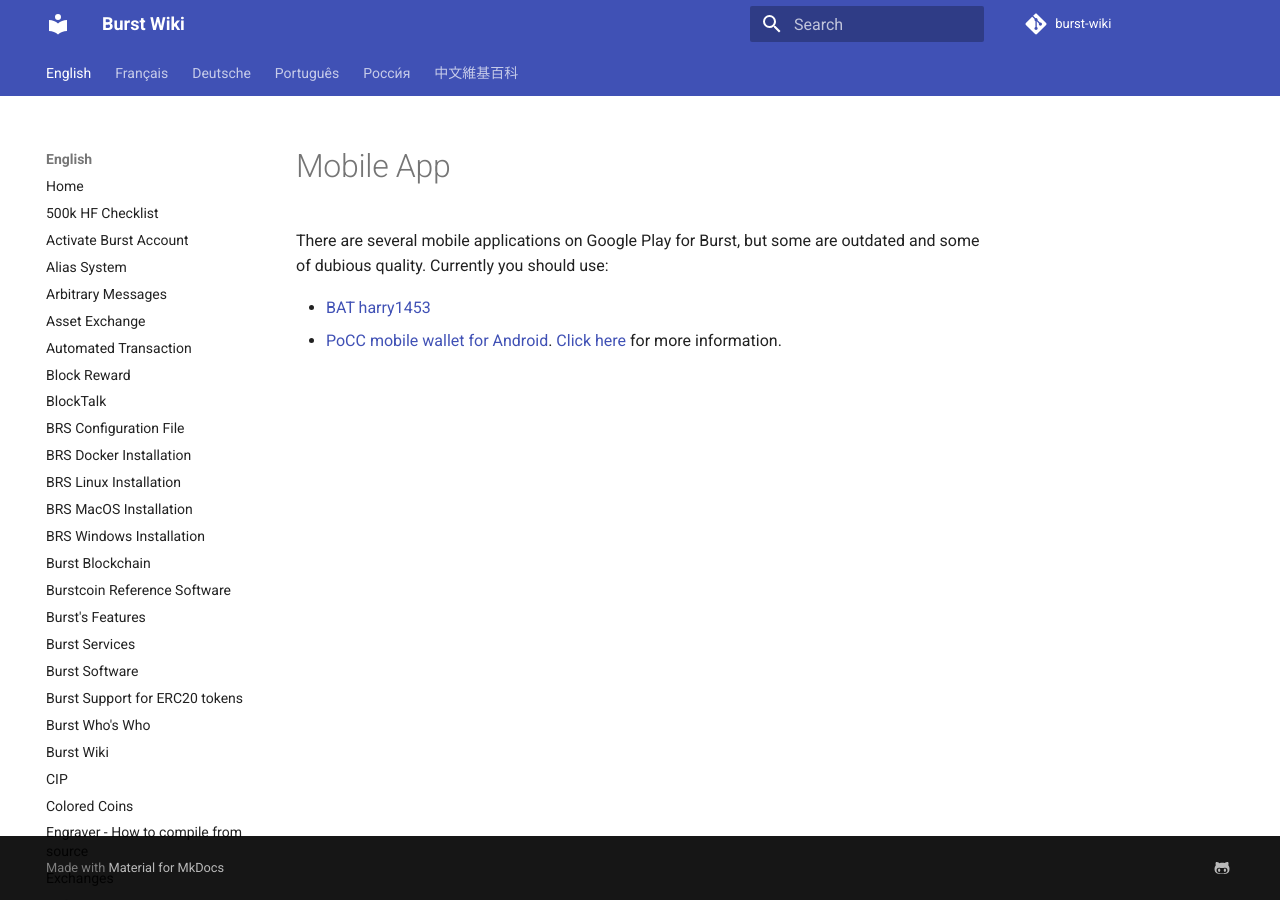
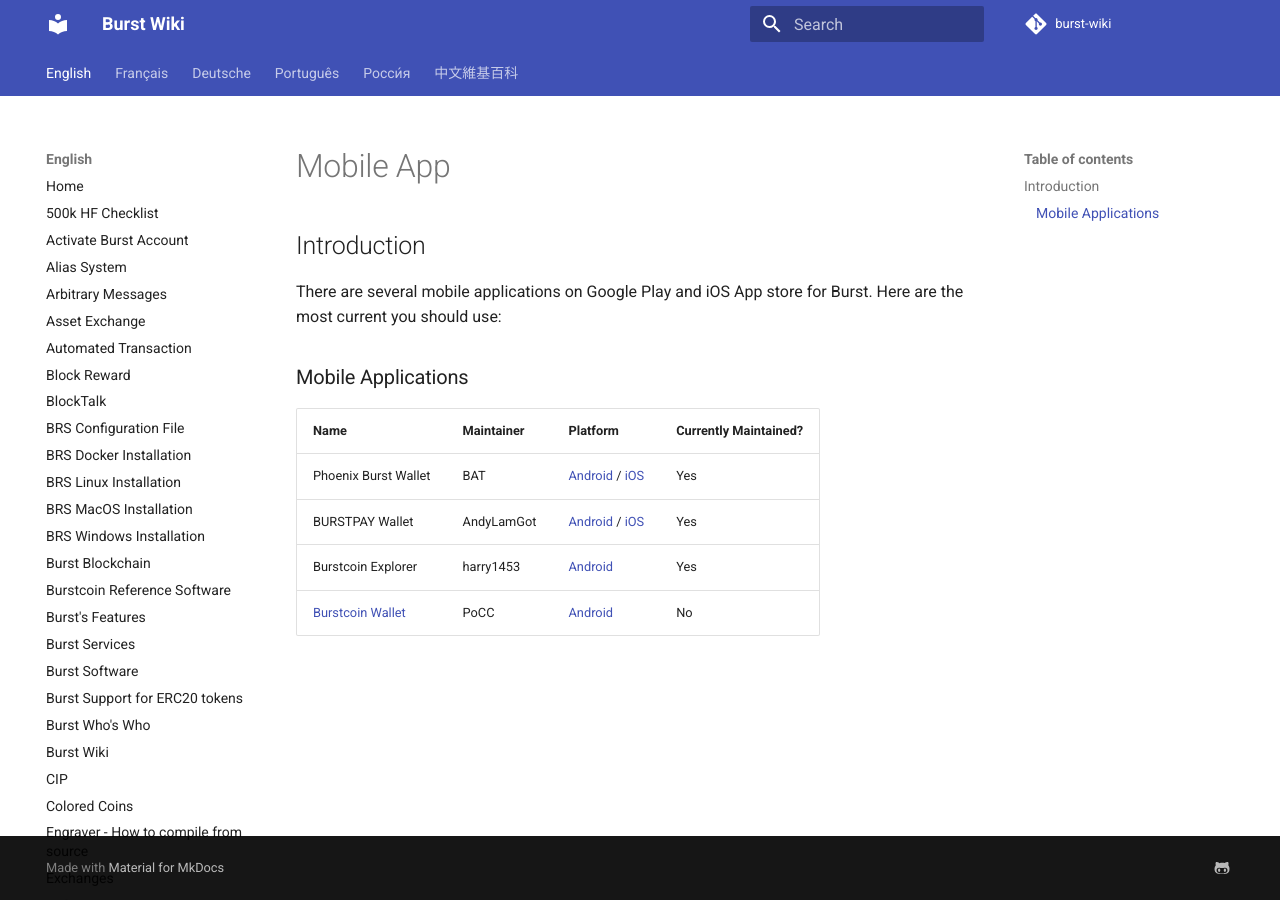
Before and after one commit to burst-apps-team/burst-wiki, an MkDocs documentation site: the page built from docs/en/mobile-app.md, in a window 1280 px wide. Built offline with MkDocs 1.6.1 and Material for MkDocs 9.7.7, drawn with Linux system fonts in a browser that asks for light colours; comment, search, counter and statistics services are not loaded; old or Windows-style settings are respelled for this version of MkDocs.

Commit message:
A few updates and additions
in different areas.

```diff
--- a/docs/en/index.md
+++ b/docs/en/index.md
@@ -19,7 +19,7 @@ Burst Software
     -   [Direct Download](https://github.com/burst-apps-team/burstcoin/releases/download/v2.4.2/burstcoin-2.4.2.zip)
     -   [Burst Source Code](https://github.com/burst-apps-team/burstcoin)
 -   [QBundle Full Guide](qbundle.md)
--   [Mobile App](mobile-app.md)
+-   [Mobile Applications](mobile-app.md)
 
 Burst Features
 -------------
@@ -81,7 +81,7 @@ Services and Tools
 Get Support
 -------------
 
- [Forum 1](https://burstforum.net/)   |   [Forum 2](https://forums.getburst.net)   |   [Burst Discord](https://discord.gg/PMUgVSY)   |   [Burst Reddit](https://www.reddit.com/r/burst/)**
+ [Forum 1](https://burstforum.net/)   |   [Forum 2](https://forums.getburst.net)   |   [Burst Discord](https://discord.gg/PMUgVSY)   |   [Burst Reddit](https://www.reddit.com/r/burst/)
 
 Contribute
 -------------
--- a/docs/en/mobile-app.md
+++ b/docs/en/mobile-app.md
@@ -1,4 +1,13 @@
-There are several mobile applications on Google Play for Burst, but some are outdated and some of dubious quality. Currently you should use:
+Introduction
+---------------------------------
 
-- [BAT harry1453](https://play.google.com/store/apps/details?id=com.harrysoft.burstcoinexplorer)
-- [PoCC mobile wallet for Android](https://play.google.com/store/apps/developer?id=PoC+Consortium). [Click here](pocc-mobile-app.md) for more information.
+There are several mobile applications on Google Play and iOS App store for Burst. Here are the most current you should use:
+
+### Mobile Applications
+
+| Name                                                             | Maintainer                        | Platform | Currently Maintained? |
+|------------------------------------------------------------------|-----------------------------------|-------------|-------------|
+| Phoenix Burst Wallet                            | BAT                               | [Android](https://play.google.com/store/apps/details?id=com.burstcoin.phoenix&hl=en_US) / [iOS](https://apps.apple.com/us/app/phoenix-burst-ios-wallet/id1485827209)   | Yes |
+| BURSTPAY Wallet     | AndyLamGot                               | [Android](https://play.google.com/store/apps/details?id=io.burstpay.burstpaywallet) / [iOS](https://apps.apple.com/hk/app/burstpay/id1483883527)   | Yes |
+| Burstcoin Explorer												| harry1453                               | [Android](https://play.google.com/store/apps/details?id=com.harrysoft.burstcoinexplorer) | Yes |
+| [Burstcoin Wallet](pocc-mobile-app.md)   | PoCC                               | [Android](https://play.google.com/store/apps/details?id=org.icewave.burstcoinwallet)   | No |
```
Also changed, not shown: docs/en/burst-software.md (+33 -20 lines), docs/en/exchanges.md (+3 -1 lines), docs/en/list-of-burst-related-websites.md (+2 -1 lines).
